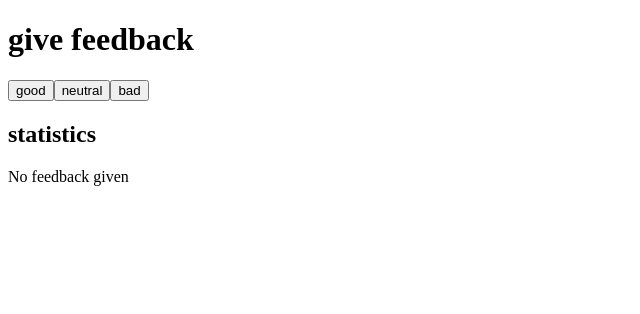
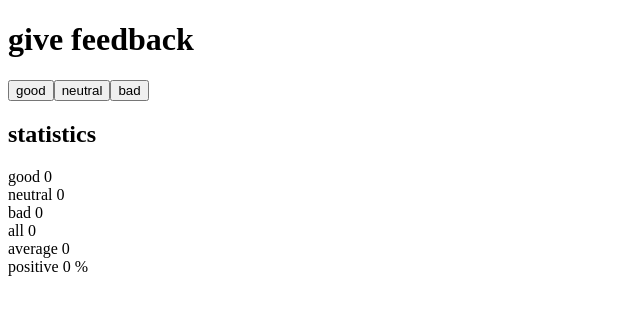
Before and after one commit to narcuri75/fullstackopen, a React (Vite) app in the folder Part1/unicafe/: page / in a window 1280 px wide. Shown: the top 314 px of the page, without its empty margins (0-640 px from the left). Built offline with nearby package versions, Linux system fonts and the light colour scheme.

Commit message:
part1: unicafe 1.8 complete (correction)
removed 1.9 changes (if (total === 0) return <p>No feedback given</p>) that comes next.

```diff
--- a/Part1/unicafe/src/App.jsx
+++ b/Part1/unicafe/src/App.jsx
@@ -4,8 +4,6 @@ const Statistics = ({ good, neutral, bad}) => {
   const total = good + neutral + bad
   const average = total === 0 ? 0 : (good - bad) / total
   const positive = total === 0 ? 0 : (good / total) * 100
-
-  if (total === 0) return <p>No feedback given</p>
 
   return (
     <div>
```
